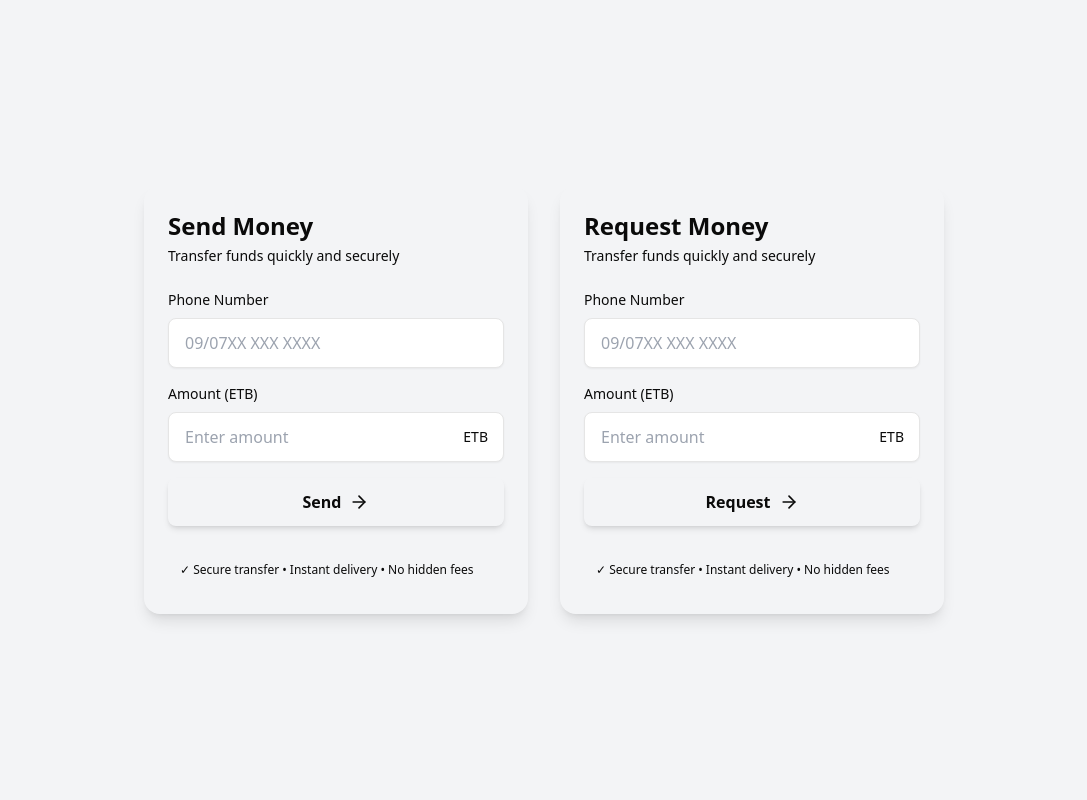
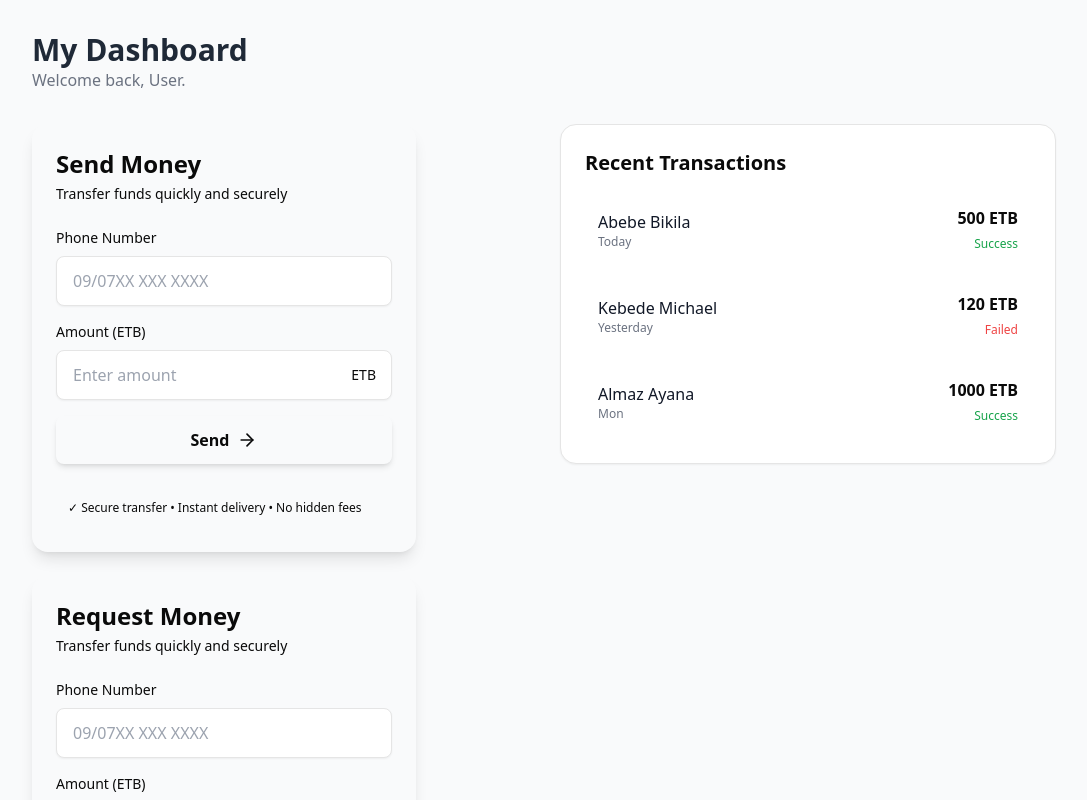
Before and after one commit to EstifanosBesfat/ethio-pay-app, a React (Vite) app: page / in a window 1280 px wide. Shown: the top 800 px of the page, without its empty margins (96-1183 px from the left). Built offline with nearby package versions, Linux system fonts and the light colour scheme.

Commit message:
Refactor App component: add history UI

```diff
--- a/src/App.tsx
+++ b/src/App.tsx
@@ -1,8 +1,59 @@
 import TransactionCard from "@/components/TransactionCard";
+import { useState, useEffect } from "react";
 
+interface Transaction {
+  id: number;
+  name: string;
+  amount: number;
+  date: string;
+  status: "Success" | "Failed";
+}
+
+// 1. PERFORMANCE: Moved outside component (Created once, never re-created)
+const fetchHistory = (): Promise<Transaction[]> => {
+  return new Promise((resolve) => {
+    setTimeout(() => {
+      resolve([
+        {
+          id: 1,
+          name: "Abebe Bikila",
+          amount: 500,
+          date: "Today",
+          status: "Success",
+        },
+        {
+          id: 2,
+          name: "Kebede Michael",
+          amount: 120,
+          date: "Yesterday",
+          status: "Failed",
+        },
+        {
+          id: 3,
+          name: "Almaz Ayana",
+          amount: 1000,
+          date: "Mon",
+          status: "Success",
+        },
+      ]);
+    }, 2000);
+  });
+};
 
 function App() {
-  // Card 1 logic: Send money with fee
+  const [history, setHistory] = useState<Transaction[]>([]);
+  const [loadingHistory, setLoadingHistory] = useState(true);
+
+  useEffect(() => {
+    const loadData = async () => {
+      const data = await fetchHistory();
+      setHistory(data);
+      setLoadingHistory(false);
+    };
+    loadData();
+  }, []);
+
+  // Logic handlers...
   const handleSend = async ({
     phone,
     amount,
@@ -10,16 +61,10 @@ function App() {
     phone: string;
     amount: number;
   }) => {
-    // simulate API delay
     await new Promise((resolve) => setTimeout(resolve, 1500));
-
-    const fee = amount > 1000 ? 10 : 0;
-    const total = amount + fee;
-
-    alert(`Sent: ${amount} ETB\nFee: ${fee} ETB\nTotal Deducted: ${total} ETB`);
+    alert(`Sent ${amount} to ${phone}`);
   };
 
-  // Card 2 logic: Request money (no fee)
   const handleRequest = async ({
     phone,
     amount,
@@ -28,24 +73,77 @@ function App() {
     amount: number;
   }) => {
     await new Promise((resolve) => setTimeout(resolve, 1200));
-    alert(`Request Sent:\nPhone: ${phone}\nAmount: ${amount} ETB`);
+    alert(`Requested ${amount} from ${phone}`);
   };
+
   return (
-    <div className="flex min-h-screen w-full items-center justify-center bg-gray-100 p-4 gap-8">
-      {/* Card 1 */}
+    <div className="min-h-screen w-full bg-gray-50 p-8">
+      {/* 2. LAYOUT: Header */}
+      <div className="max-w-5xl mx-auto mb-8">
+        <h1 className="text-3xl font-bold text-gray-800">My Dashboard</h1>
+        <p className="text-gray-500">Welcome back, User.</p>
+      </div>
+
+      <div className="max-w-5xl mx-auto grid grid-cols-1 md:grid-cols-2 gap-8">
+        {/* Left Column: Actions */}
+        <div className="space-y-6">
           <TransactionCard
             title="Send Money"
             buttonText="Send"
             onSubmit={handleSend}
           />
-
-      {/* Card 2 */}
           <TransactionCard
             title="Request Money"
             buttonText="Request"
             onSubmit={handleRequest}
           />
         </div>
+
+        {/* Right Column: History */}
+        <div className="bg-white p-6 rounded-2xl shadow-sm border h-fit">
+          <h3 className="text-xl font-semibold mb-4">Recent Transactions</h3>
+
+          {loadingHistory ? (
+            <div className="space-y-3">
+              {/* Skeleton Loading Effect */}
+              <div className="h-12 bg-gray-100 rounded animate-pulse"></div>
+              <div className="h-12 bg-gray-100 rounded animate-pulse"></div>
+              <div className="h-12 bg-gray-100 rounded animate-pulse"></div>
+            </div>
+          ) : (
+            <div className="space-y-3">
+              {history.map((item) => (
+                // 3. KEY PROP: Mandatory for lists
+                <div
+                  key={item.id}
+                  className="flex justify-between items-center p-3 hover:bg-gray-50 rounded-lg border border-transparent hover:border-gray-100 transition-all"
+                >
+                  <div className="flex flex-col">
+                    <span className="font-medium text-gray-900">
+                      {item.name}
+                    </span>
+                    <span className="text-xs text-gray-500">{item.date}</span>
+                  </div>
+
+                  <div className="text-right">
+                    <span className="block font-bold">{item.amount} ETB</span>
+                    <span
+                      className={`text-xs ${
+                        item.status === "Success"
+                          ? "text-green-600"
+                          : "text-red-500"
+                      }`}
+                    >
+                      {item.status}
+                    </span>
+                  </div>
+                </div>
+              ))}
+            </div>
+          )}
+        </div>
+      </div>
+    </div>
   );
 }
 
```
Lines whose indentation alone changed are shown as unchanged.
